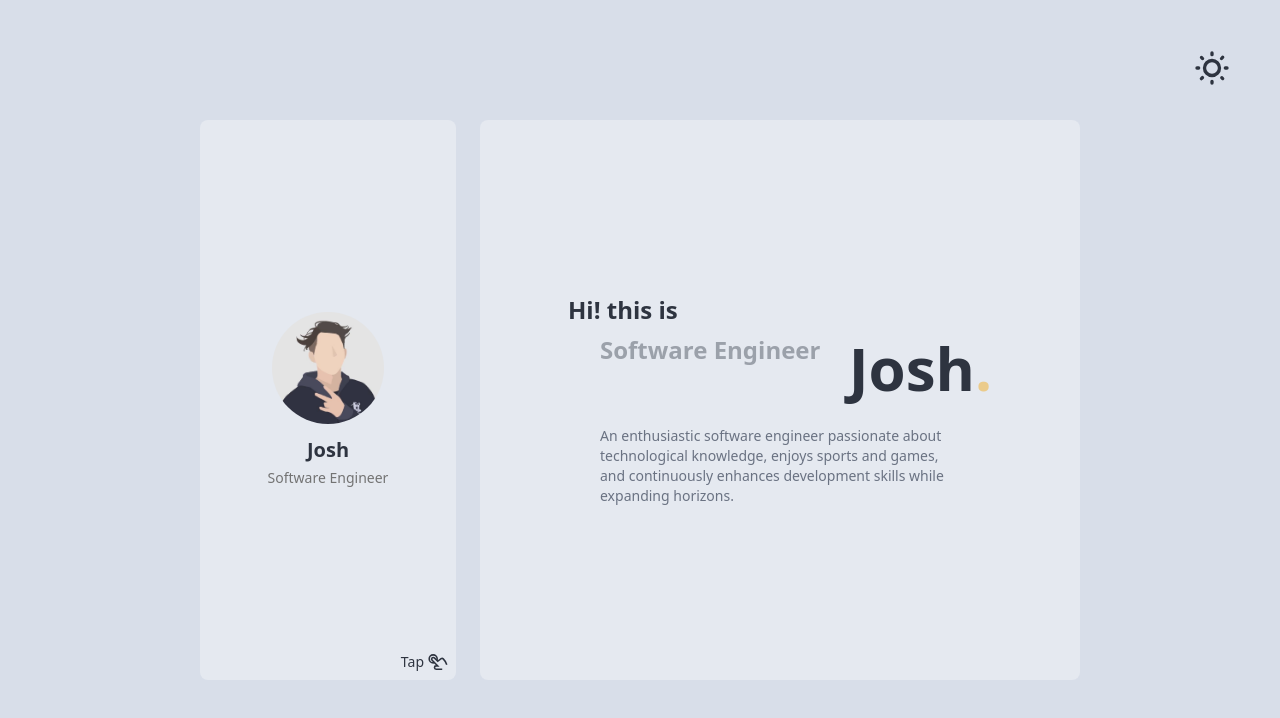
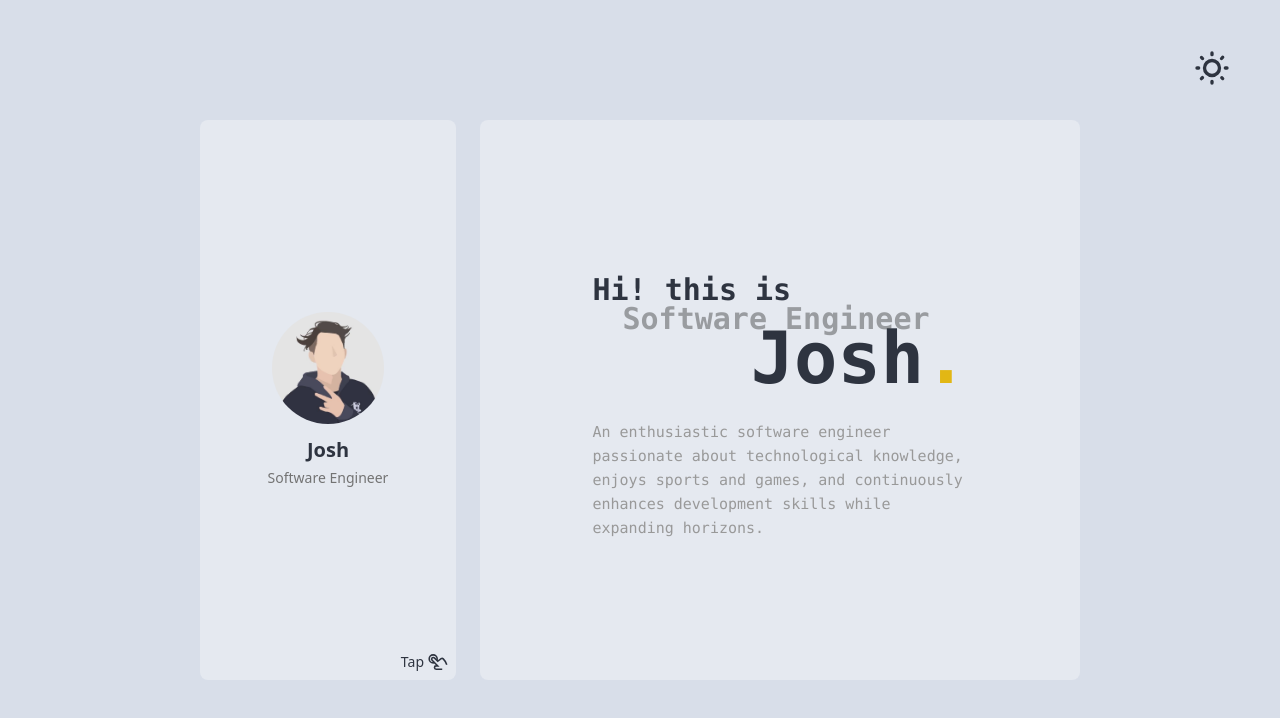
Before and after one commit to SE-Josh/my-site, a Next.js app: page / in a window 1280 px wide. Shown: the top 718 px of the page. Built offline with nearby package versions, Linux system fonts and the light colour scheme.

Commit message:
重構 AboutTab 組件，調整結構與樣式，提升可讀性與動畫效果

```diff
--- a/components/Content/AboutTab.tsx
+++ b/components/Content/AboutTab.tsx
@@ -1,20 +1,28 @@
 export default function AboutTab() {
+  const greeting = "Hi! this is";
+  const shadow = "Software Engineer";
+  const name = "Josh";
+  const dot = ".";
+  const intro =
+    "An enthusiastic software engineer passionate about technological knowledge, enjoys sports and games, and continuously enhances development skills while expanding horizons.";
+
   return (
-    <section className="relative flex flex-col items-start text-left group gap-2 md:gap-3 w-full px-18">
-      <p className="absolute select-none font-extrabold text-2xl text-base-content/40 mt-10 ml-8 transition-colors duration-500 group-hover:text-base-content">
-        Software Engineer
-      </p>
-      <div className="font-bold text-2xl transition-all duration-500 group-hover:pl-1 group-hover:text-transparent">
-        Hi! this is
-      </div>
-      <p className="self-end text-6xl font-bold mb-4 transition-all duration-500 group-hover:pr-10 group-hover:text-warning">
-        Josh<span className="text-warning">.</span>
-      </p>
-      <p className="text-sm text-gray-500 transition-transform duration-500 group-hover:scale-110 px-8">
-        An enthusiastic software engineer passionate about technological
-        knowledge, enjoys sports and games, and continuously enhances
-        development skills while expanding horizons.
-      </p>
-    </section>
+    <main className="flex flex-col items-center justify-center w-full font-mono">
+      <section className="flex flex-col items-start justify-start relative text-left w-full max-w-[375px] group">
+        <div className="select-none font-bold text-3xl leading-[60px] mb-2 transition-all duration-1500 group-hover:pl-[50%] group-hover:text-transparent md:group-hover:pl-[30%]">
+          {greeting}
+        </div>
+        <p className="select-none absolute text-[#29282866] font-extrabold text-3xl leading-[35px] mt-[41px] ml-[30px] transition-colors duration-1000 group-hover:text-primary">
+          {shadow}
+        </p>
+        <p className="select-none text-7xl leading-[60px] font-bold self-end mb-8 transition-all duration-1500 group-hover:pr-[40%] group-hover:text-primary">
+          {name}
+          <span className="text-[#e2b714]">{dot}</span>
+        </p>
+        <p className="text-[15px] text-[#999999] leading-6 font-light text-left mb-0 transition-all duration-1500 group-hover:scale-110">
+          {intro}
+        </p>
+      </section>
+    </main>
   );
 }
```
